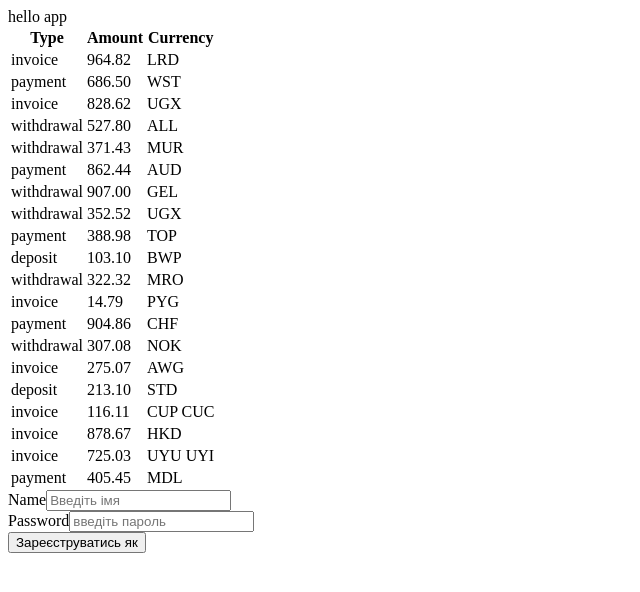
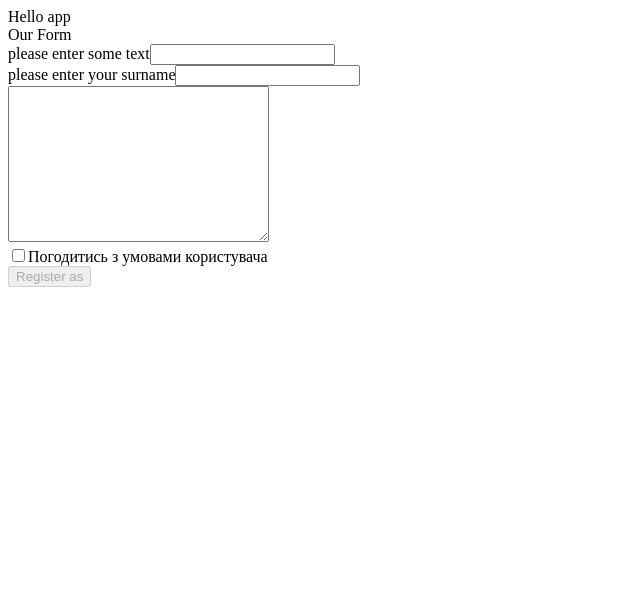
Before and after one commit to vovanolo/react-lessons1, a React (Create React App) app: page / in a window 1280 px wide. Shown: the top 592 px of the page, without its empty margins (0-640 px from the left). Built offline with nearby package versions, Linux system fonts and the light colour scheme.

Commit message:
lesson15

```diff
--- a/package.json
+++ b/package.json
@@ -1,5 +1,5 @@
 {
-  "name": "react-lesson14",
+  "name": "react-lesson15",
   "version": "0.1.0",
   "private": true,
   "dependencies": {
--- a/src/App.js
+++ b/src/App.js
@@ -1,14 +1,15 @@
 import React from "react";
-import TransactionHistory from "./TransactionHistory";
-import transaction from "./transaction.json";
 import Form from "./Form";
 
 export default function App() {
   return (
     <div>
-      hello app
-      <TransactionHistory items={transaction} />
+      Hello app
       <Form />
     </div>
   );
 }
+
+// домашнє завдання
+// знайти хороший макет для проекту для обговорення - ! це основне завдання
+// спробувати зробити з скулоджи дз 2 - перший пункт
--- a/src/Form.jsx
+++ b/src/Form.jsx
@@ -3,49 +3,72 @@ import React, { Component } from "react";
 export default class Form extends Component {
   state = {
     name: "",
-    password: "",
+    surname: "",
+    description: "",
+    agreed: false,
   };
 
   handleChange = (e) => {
-    const { name, value } = e.target;
-
-    this.setState({ [name]: value });
+    this.setState({ [e.target.name]: e.target.value });
   };
 
-  handleSubmit = (e) => {
+  handleCheckboxChange = (e) => {
+    this.setState({ agreed: e.target.checked });
+  };
+
+  handleFormSubmit = (e) => {
     e.preventDefault();
-    console.log(
-      `You have been succesfuly registered as ${this.state.name} and your password is ${this.state.password}`
-    );
+    console.log(`You have been registered as ${this.state.name} ${this.state.surname}
+    Your comment ${this.state.description}
+    `);
   };
 
   render() {
     return (
       <div>
-        <form onSubmit={this.handleSubmit}>
+        Our Form
+        <form onSubmit={this.handleFormSubmit}>
           <label>
-            Name
+            please enter some text
             <input
               type="text"
               name="name"
-              placeholder="Введіть імя"
               value={this.state.name}
               onChange={this.handleChange}
             />
           </label>
           <br />
           <label>
-            Password
+            please enter your surname
             <input
-              type="password"
-              name="password"
-              placeholder="введіть пароль"
-              value={this.state.password}
+              type="text"
+              name="surname"
+              value={this.state.surname}
               onChange={this.handleChange}
             />
           </label>
           <br />
-          <button type="submit">Зареєструватись як {this.state.name}</button>
+          <textarea
+            name="description"
+            id=""
+            cols="30"
+            rows="10"
+            value={this.state.description}
+            onChange={this.handleChange}
+          ></textarea>
+          <br />
+          <label>
+            <input
+              type="checkbox"
+              checked={this.state.agreed}
+              onChange={this.handleCheckboxChange}
+            />
+            Погодитись з умовами користувача
+          </label>
+          <br />
+          <button type="submit" disabled={!this.state.agreed}>
+            Register as {this.state.name} {this.state.surname}
+          </button>
         </form>
       </div>
     );
--- a/src/TransactionHistory.jsx
+++ /dev/null
@@ -1,27 +0,0 @@
-import React from "react";
-
-export default function TransactionHistory({ items }) {
-  return (
-    <div>
-      <table className="transaction-history">
-        <thead>
-          <tr>
-            <th>Type</th>
-            <th>Amount</th>
-            <th>Currency</th>
-          </tr>
-        </thead>
-
-        <tbody>
-          {items.map((item) => (
-            <tr key={item.id}>
-              <td>{item.type}</td>
-              <td>{item.amount}</td>
-              <td>{item.currency}</td>
-            </tr>
-          ))}
-        </tbody>
-      </table>
-    </div>
-  );
-}
--- a/src/transaction.json
+++ /dev/null
@@ -1,122 +0,0 @@
-[
-  {
-    "id": "1e0700a2-5183-4291-85cc-2065a036a683",
-    "type": "invoice",
-    "amount": "964.82",
-    "currency": "LRD"
-  },
-  {
-    "id": "a30f821b-4d25-4ff0-abdd-e340b3f0dd2b",
-    "type": "payment",
-    "amount": "686.50",
-    "currency": "WST"
-  },
-  {
-    "id": "44dca67a-8e5a-4798-bf8e-b15efd4e1abd",
-    "type": "invoice",
-    "amount": "828.62",
-    "currency": "UGX"
-  },
-  {
-    "id": "ea8ed3dc-2b68-4a53-905a-53ecb0adef33",
-    "type": "withdrawal",
-    "amount": "527.80",
-    "currency": "ALL"
-  },
-  {
-    "id": "ea76146a-0b00-4b80-bc02-a8c822176712",
-    "type": "withdrawal",
-    "amount": "371.43",
-    "currency": "MUR"
-  },
-  {
-    "id": "63ca02f9-d637-46b5-9237-f3b24425e029",
-    "type": "payment",
-    "amount": "862.44",
-    "currency": "AUD"
-  },
-  {
-    "id": "ed0263e8-59a5-4bf1-87e0-2bb88e53dc34",
-    "type": "withdrawal",
-    "amount": "907.00",
-    "currency": "GEL"
-  },
-  {
-    "id": "6013bad0-750c-4691-8bc2-d8f2b43969c4",
-    "type": "withdrawal",
-    "amount": "352.52",
-    "currency": "UGX"
-  },
-  {
-    "id": "252c7be4-8b06-4fa7-8d42-61fb835b70d5",
-    "type": "payment",
-    "amount": "388.98",
-    "currency": "TOP"
-  },
-  {
-    "id": "4eaab41b-b967-40ac-82ed-85fc66f646f1",
-    "type": "deposit",
-    "amount": "103.10",
-    "currency": "BWP"
-  },
-  {
-    "id": "9648a350-8469-42d5-8bf3-18090de5fe67",
-    "type": "withdrawal",
-    "amount": "322.32",
-    "currency": "MRO"
-  },
-  {
-    "id": "9c5c25fb-1a95-4b2f-8d1f-4c4426d677cc",
-    "type": "invoice",
-    "amount": "14.79",
-    "currency": "PYG"
-  },
-  {
-    "id": "43ef232c-80e9-4d6f-b48a-b22405620de3",
-    "type": "payment",
-    "amount": "904.86",
-    "currency": "CHF"
-  },
-  {
-    "id": "5161682e-e620-4019-ab0a-24ceb10fbd20",
-    "type": "withdrawal",
-    "amount": "307.08",
-    "currency": "NOK"
-  },
-  {
-    "id": "7b119d71-42e6-4c42-a141-6818b07bb9ff",
-    "type": "invoice",
-    "amount": "275.07",
-    "currency": "AWG"
-  },
-  {
-    "id": "a4f65722-65c4-4c28-b1f4-b8ed988bb205",
-    "type": "deposit",
-    "amount": "213.10",
-    "currency": "STD"
-  },
-  {
-    "id": "c6e5784b-0ca3-48d6-86e5-b5128af5a523",
-    "type": "invoice",
-    "amount": "116.11",
-    "currency": "CUP CUC"
-  },
-  {
-    "id": "c9ebed6a-3a02-4b49-ac0d-0534b51f2bfd",
-    "type": "invoice",
-    "amount": "878.67",
-    "currency": "HKD"
-  },
-  {
-    "id": "a4a98b0e-b22c-438b-9f83-de2df52110c8",
-    "type": "invoice",
-    "amount": "725.03",
-    "currency": "UYU UYI"
-  },
-  {
-    "id": "b39bfa7a-0166-4c47-94d6-87d20590f746",
-    "type": "payment",
-    "amount": "405.45",
-    "currency": "MDL"
-  }
-]
```
Also changed, not shown: 1 other file (tests, documents, lock files or other folders).
